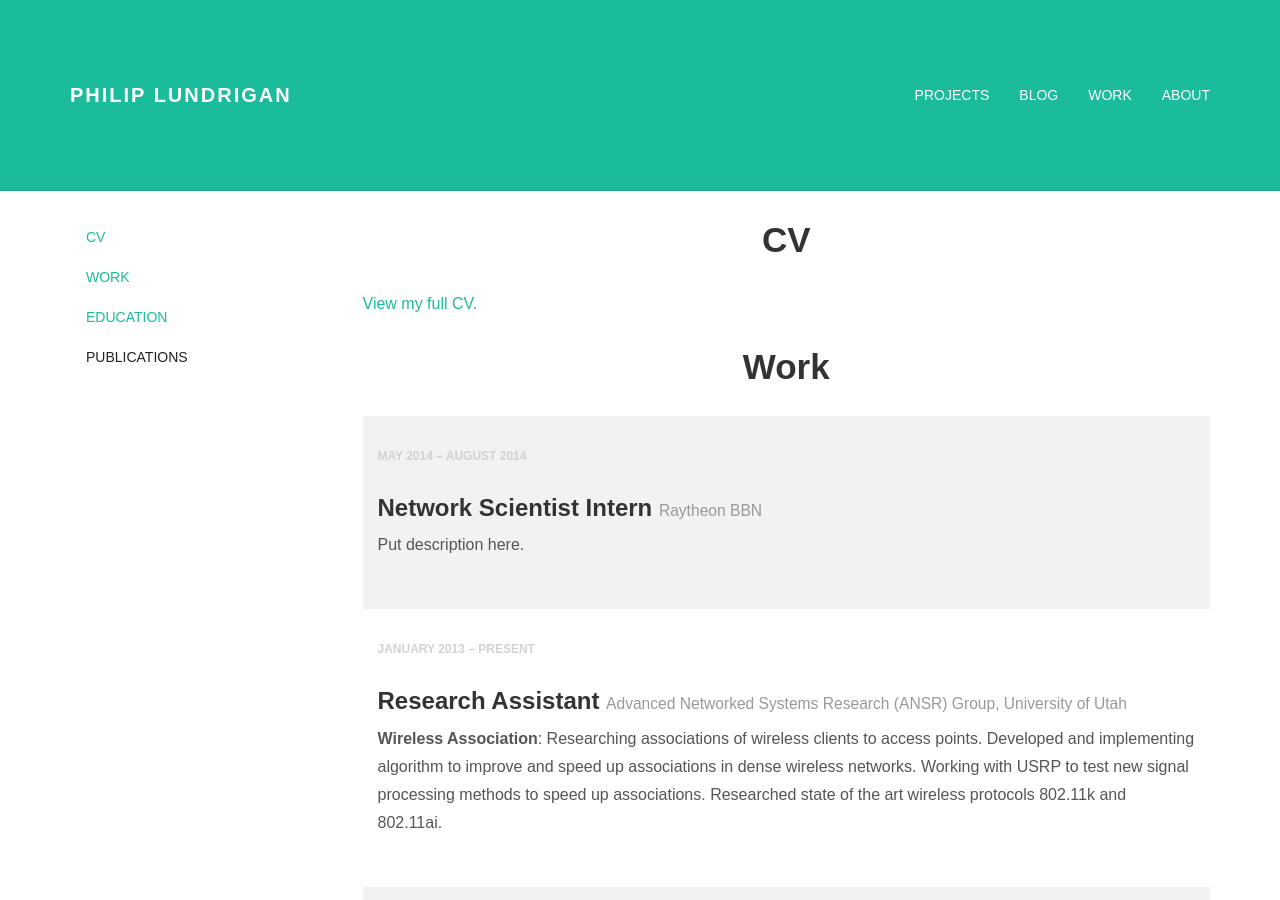
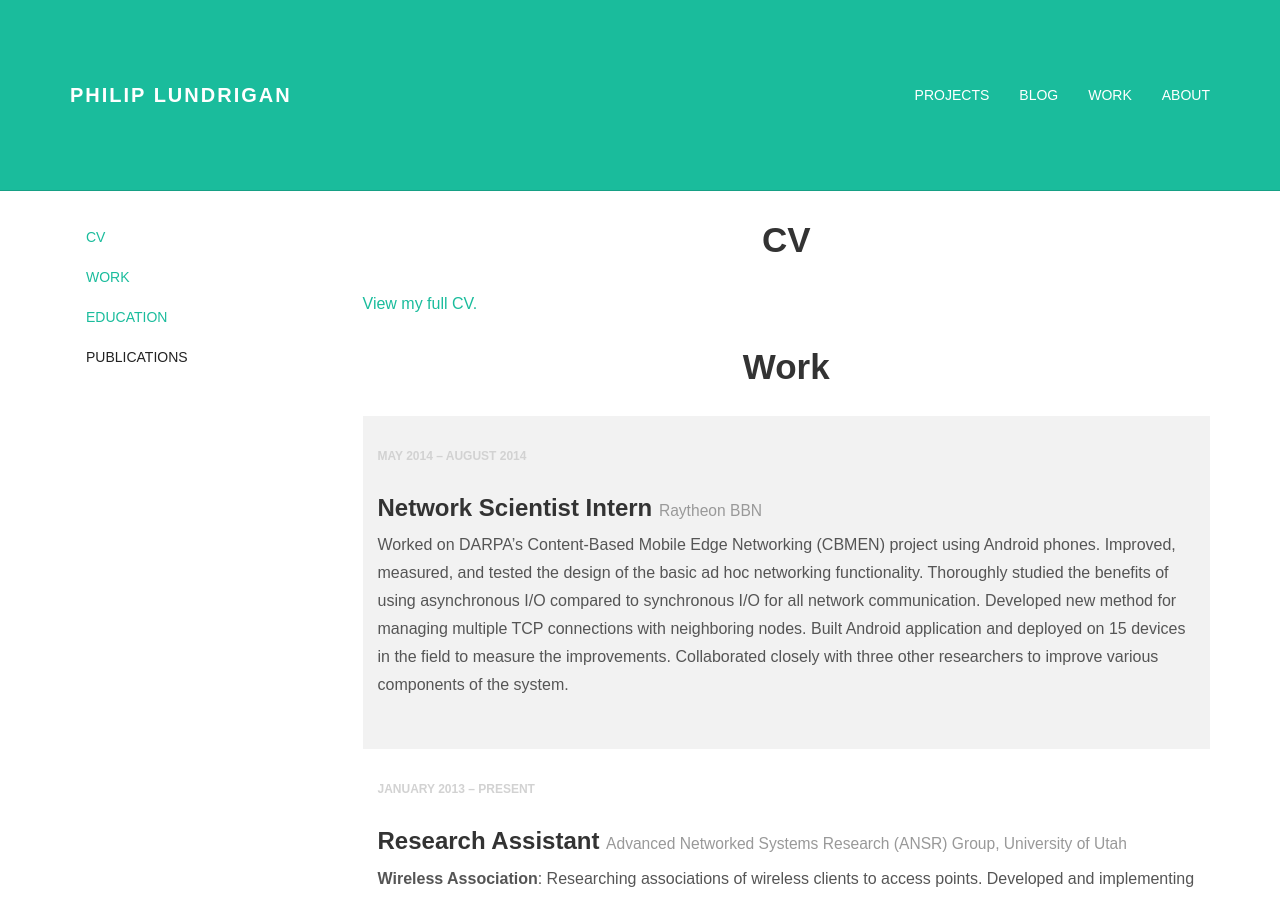
Before and after one commit to philipbl/philipbl.github.io, a Jekyll site: the page built from work.html, in a window 1280 px wide and 900 px high. Built offline with Jekyll 4.4.1, drawn with Linux system fonts in a browser that asks for light colours; nearby versions of some CDN libraries; some web fonts are replaced.

Commit message:
Add description for BBN internship

```diff
--- a/_data/work.yml
+++ b/_data/work.yml
@@ -57,7 +57,6 @@
     interfaces, and database storage.
 
 
-
 - title: Wireless Research
   company: Xandem Technology
   worked_date: July 2013 – December 2013
@@ -67,7 +66,6 @@
     using machine learning. Worked with raw wireless data to develop features for machine
     learning algorithm. Conducted experiments to evaluate and measure the accuracy of localization
     algorithm. Demonstrated working prototype to potential customers.
-
 
 
 - title: Research Assistant
@@ -80,9 +78,15 @@
     associations. Researched state of the art wireless protocols 802.11k and 802.11ai.
 
 
-
 - title: Network Scientist Intern
   company: Raytheon BBN
   worked_date: May 2014 – August 2014
   description: >
-      Put description here.
+    Worked on DARPA's Content-Based Mobile Edge Networking (CBMEN) project
+    using Android phones. Improved, measured, and tested the design of the
+    basic ad hoc networking functionality. Thoroughly studied the benefits of
+    using asynchronous I/O compared to synchronous I/O for all network
+    communication. Developed new method for managing multiple TCP connections
+    with neighboring nodes. Built Android application and deployed on 15
+    devices in the field to measure the improvements. Collaborated closely with
+    three other researchers to improve various components of the system.
```
